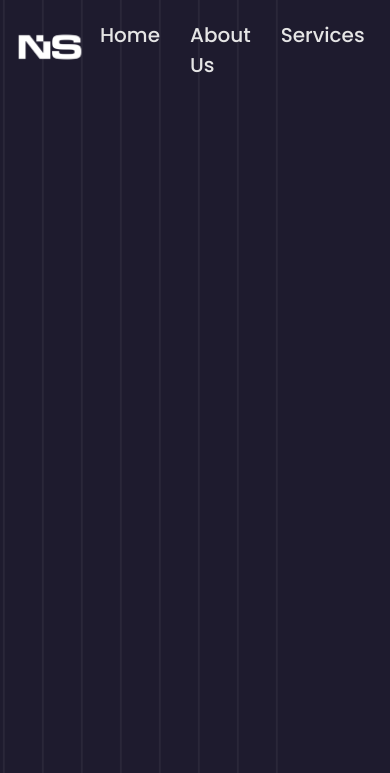
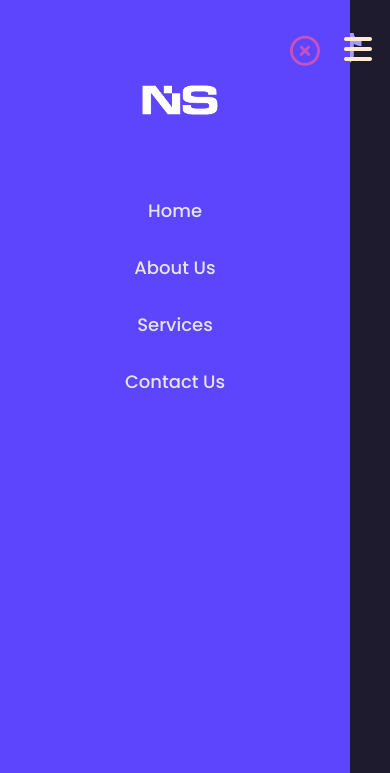
Before and after one commit to M9Nor/last-update-14-, a plain HTML site: page index.html in a window 390 px wide. Shown: the top 773 px of the page. Drawn offline with Linux system fonts and the light colour scheme.

Commit message:
Add files via upload

```diff
--- a/index.html
+++ b/index.html
@@ -28,21 +28,22 @@
     <header>
         <nav class="container">
 <a href="#" class="logo" ><img src="img/logonoursky.png" alt="logo png"></a>
-            <div class="links">
+            <div class="links" id="links">
+                <a href="#" class="logo-menu" ><img src="img/logonoursky.png" alt="logo png"></a>
+                <span class="close-menu"><i class="fa-regular fa-circle-xmark"></i></span>
                 <a href="#" class="active">home</a>
                 <a href="#">about us</a>
                 <a href="#">Services</a>
                 <a href="#">Contact Us</a>
-
-
             </div>
 
-<div class="icons-social">
+<div class="icons_social" id="links">
 
     <a href=""><i class="fa-brands fa-facebook"></i></a>
     <a href=""><i class="fa-brands fa-instagram"></i></a>
     <a href=""><i class="fa-brands fa-linkedin"></i></a>
     <a href=""><i class="fa-brands fa-tiktok"></i></a>
+    <span class="open-menu" ><i class="fa-solid fa-bars"></i></span>
 </div>
         </nav>
     </header>
@@ -224,9 +225,7 @@
         </form>
 
     </div>
-
+<script src="js/main.js" ></script>
  </section>
-
- <script src="js/main.js"></script>
 </body>
 </html>
--- /dev/null
+++ b/js/Open_colose_Menu.js
@@ -0,0 +1 @@
+function Open_colose_Menu();
--- a/js/main.js
+++ b/js/main.js
@@ -1,11 +1,13 @@
-// for header
-let header = document.querySelector("header")
-
-window.onscroll =function(){
-    if(this.scrollY >=50){
-       header.classList.add("active")
-
+// This is class For Header "active"
+let Header = document.querySelector("header")
+window.onscroll = function(){
+    if(this.scrollY >=50) {
+        Header.classList.add("active")
     }else{
-        header.classList.remove("active")
+        Header.classList.remove("active")
     }
 }
+
+//on taplet menu
+
+let
--- a/style.css
+++ b/style.css
@@ -78,10 +78,11 @@ header{
     right: 0;
     height: 100px;
 }
+header.active{
+    background-color: #1D1B2E;
+}
 
-header.active{
-    background-color: #1E1B2E;
-}
+
 
 /* background lines sami UI */
 
@@ -179,18 +180,18 @@ header nav .links a:hover{
     transform: scale(1.1);
 
 }
-header nav .icons-social{
+header nav .icons_social{
     display: flex;
     gap: 20px;
     color: blanchedalmond;
     font-size: 2em;
 }
-header nav .icons-social a{
+header nav .icons_social a{
     color: var(--mainColor);
     transition: 0.4s ease;
 
 }
-header nav .icons-social a:hover{
+header nav .icons_social a:hover{
     color: var(--primaryColor);
     transform: scale(0.9);
 }
@@ -467,6 +468,14 @@ header nav .icons-social a:hover{
 border-color: var(--primaryColor);
 }
 
+.close-menu,
+.logo-menu,
+.open-menu
+
+{
+    display: none;
+}
+
 .btn-cta-contact{
     margin-top: 20px;
     background-color: var(--primaryColor);
@@ -486,3 +495,54 @@ border-color: var(--primaryColor);
     position: absolute;
     left: 0;
 }
+
+/* Responive Desghn */
+
+@media(max-width:1250px){
+    .container{
+
+    }
+}
+@media(max-width:1000px){
+    header nav .links a{
+font-size: 18px;
+font-weight: 500;
+    }
+}
+@media(max-width:800px){
+    header nav .links{
+        position: fixed;
+        top: 0;
+        flex-direction: column;
+        width: 350px;
+        left: 0;
+        background-color: #5D45FD;
+        height: 100vh;
+        text-align: center;
+        padding: 40px 0;
+
+
+
+    }
+    .close-menu{
+        display: block;
+        font-size: 30px;
+        color: #C850C0;
+        position: absolute;
+        top: 30px;
+        right: 30px;
+
+    }
+    .logo-menu{
+        display: block;
+        width: 120px;
+        margin-left: 120px;
+
+    }
+    .open-menu{
+    display: block;
+    position: absolute;
+    right: 18px;
+}
+
+}
```
